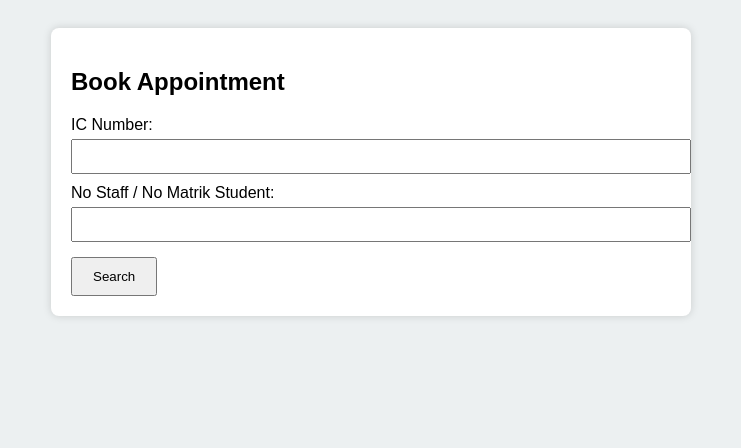
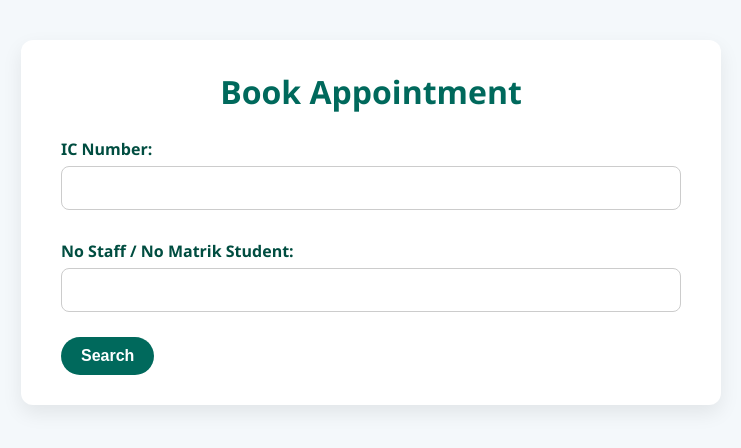
Before and after one commit to alifhiynn/Test-Toothease-, a PHP site: page /appointment.php in a window 1280 px wide. Shown: the top 448 px of the page, without its empty margins (269-1010 px from the left). Run offline with PHP 8.4, Linux system fonts and the light colour scheme.

Commit message:
kemaskan coding

```diff
--- a/appointment.php
+++ b/appointment.php
@@ -80,18 +80,147 @@ $conn->close();
   <meta charset="UTF-8" />
   <title>Book Appointment - ToothEase</title>
   <style>
-    body { font-family: Arial, sans-serif; background:#ecf0f1; padding: 20px; }
-    .container { max-width: 600px; margin: auto; background: white; padding: 20px; border-radius: 8px; box-shadow: 0 0 8px rgba(0,0,0,0.15);}
-    label { display: block; margin-top: 10px; }
-    input[type="text"], input[type="date"] { width: 100%; padding: 8px; margin-top: 5px; }
-    button.time-btn {
-      background-color: #3498db; color: white; border: none; padding: 10px 15px; margin: 5px 5px 0 0;
-      border-radius: 6px; cursor: pointer;
-    }
-    button.time-btn.selected { background-color: #1f5f89; }
-    .user-info { background: #f7f9fb; padding: 15px; border-radius: 6px; margin-top: 20px; }
-    .success { color: green; }
-    .error { color: red; }
+    * {
+  margin: 0;
+  padding: 0;
+  box-sizing: border-box;
+}
+
+body {
+  font-family: 'Segoe UI', Tahoma, Geneva, Verdana, sans-serif;
+  background: #f4f8fb;
+  padding: 40px 15px;
+  color: #333;
+}
+
+.container {
+  max-width: 700px;
+  margin: auto;
+  background: white;
+  padding: 30px 40px;
+  border-radius: 12px;
+  box-shadow: 0 8px 20px rgba(0, 0, 0, 0.08);
+}
+
+h2 {
+  color: #00695c;
+  margin-bottom: 25px;
+  font-size: 2rem;
+  font-weight: 700;
+  text-align: center;
+}
+
+label {
+  display: block;
+  margin: 20px 0 6px;
+  font-weight: 600;
+  color: #004d40;
+}
+
+input[type="text"],
+input[type="date"] {
+  width: 100%;
+  padding: 12px;
+  border: 1px solid #ccc;
+  border-radius: 8px;
+  font-size: 1rem;
+  margin-bottom: 10px;
+  transition: border-color 0.3s ease;
+}
+
+input[type="text"]:focus,
+input[type="date"]:focus {
+  border-color: #00695c;
+  outline: none;
+}
+
+button,
+input[type="submit"] {
+  background-color: #00695c;
+  color: white;
+  padding: 12px 25px;
+  font-size: 1rem;
+  font-weight: 600;
+  border: none;
+  border-radius: 30px;
+  cursor: pointer;
+  transition: background-color 0.3s ease, box-shadow 0.3s ease;
+}
+
+button:hover,
+input[type="submit"]:hover {
+  background-color: #004d40;
+  box-shadow: 0 5px 12px rgba(0, 105, 92, 0.3);
+}
+
+.user-info {
+  background: #e0f2f1;
+  padding: 20px;
+  border-radius: 10px;
+  margin-top: 20px;
+  line-height: 1.6;
+}
+
+.user-info p {
+  margin: 6px 0;
+  font-size: 1rem;
+}
+
+.success {
+  color: green;
+  font-weight: 600;
+  margin-top: 20px;
+}
+
+.error {
+  color: red;
+  margin-top: 15px;
+  font-weight: 600;
+}
+
+/* Time Button */
+#timeButtons {
+  margin-top: 10px;
+  display: flex;
+  flex-wrap: wrap;
+  gap: 10px;
+}
+
+button.time-btn {
+  background-color: #80cbc4;
+  color: #004d40;
+  border: none;
+  padding: 10px 16px;
+  border-radius: 20px;
+  cursor: pointer;
+  font-weight: 600;
+  transition: background-color 0.3s ease;
+}
+
+button.time-btn.selected {
+  background-color: #00695c;
+  color: white;
+}
+
+button.time-btn:hover {
+  background-color: #4db6ac;
+}
+
+/* Responsive */
+@media (max-width: 600px) {
+  .container {
+    padding: 20px;
+  }
+
+  #timeButtons {
+    flex-direction: column;
+  }
+
+  button.time-btn {
+    width: 100%;
+  }
+}
+
   </style>
 </head>
 <body>
```
